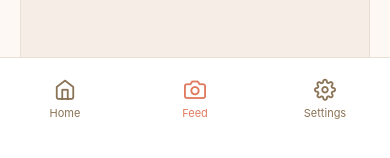
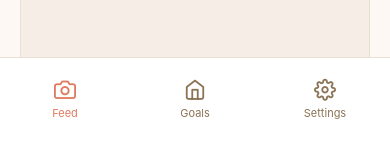
Before and after one commit to amlfarhad/StreakSocial, a React Native app in the folder app/: screen / in a window 390 px wide. Shown: the part 682-840 px from the top of the page. Built offline with nearby package versions, Linux system fonts and the light colour scheme.

Commit message:
Reorder nav: Feed first, rename Home to Goals

```diff
--- a/app/App.tsx
+++ b/app/App.tsx
@@ -90,8 +90,8 @@ interface FeedItem {
 function TabBar({ activeTab, onTabPress }: { activeTab: string; onTabPress: (tab: string) => void }) {
   const { theme } = useContext(ThemeContext);
   const tabs: { id: string; icon: keyof typeof Feather.glyphMap; label: string }[] = [
-    { id: 'home', icon: 'home', label: 'Home' },
     { id: 'feed', icon: 'camera', label: 'Feed' },
+    { id: 'home', icon: 'home', label: 'Goals' },
     { id: 'settings', icon: 'settings', label: 'Settings' },
   ];
 
```
